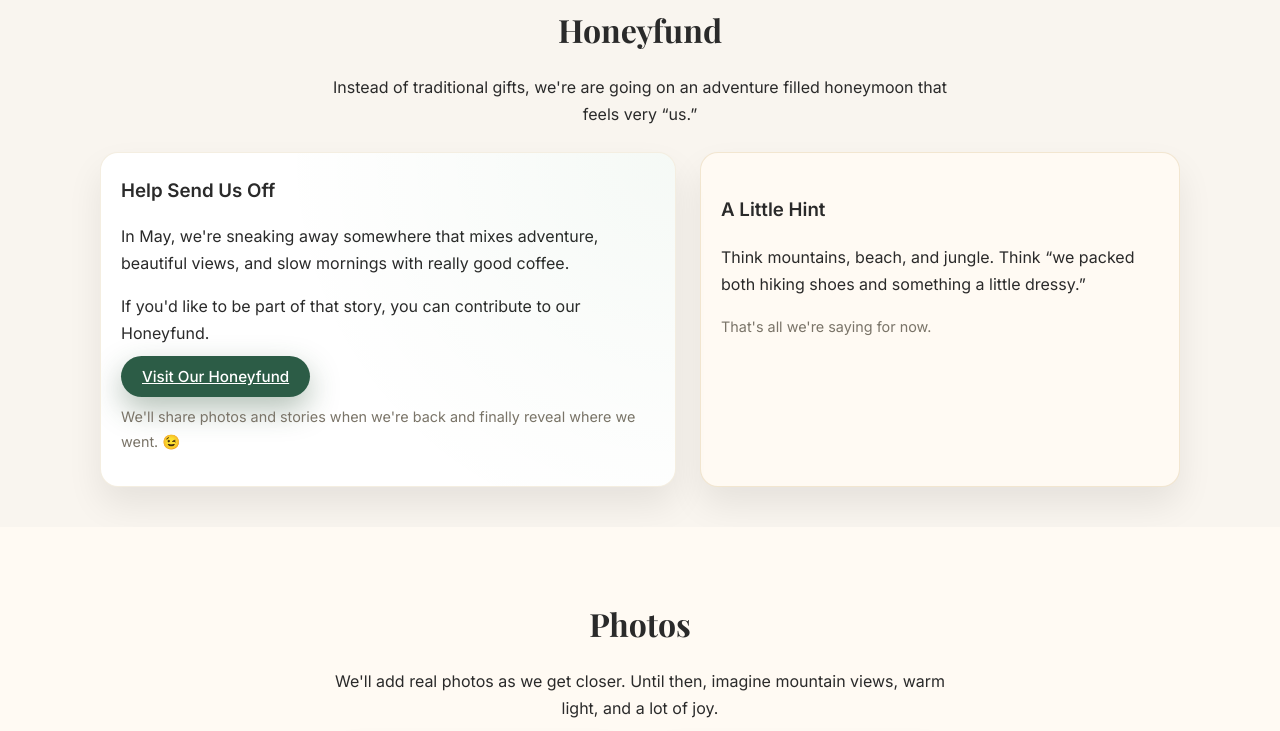
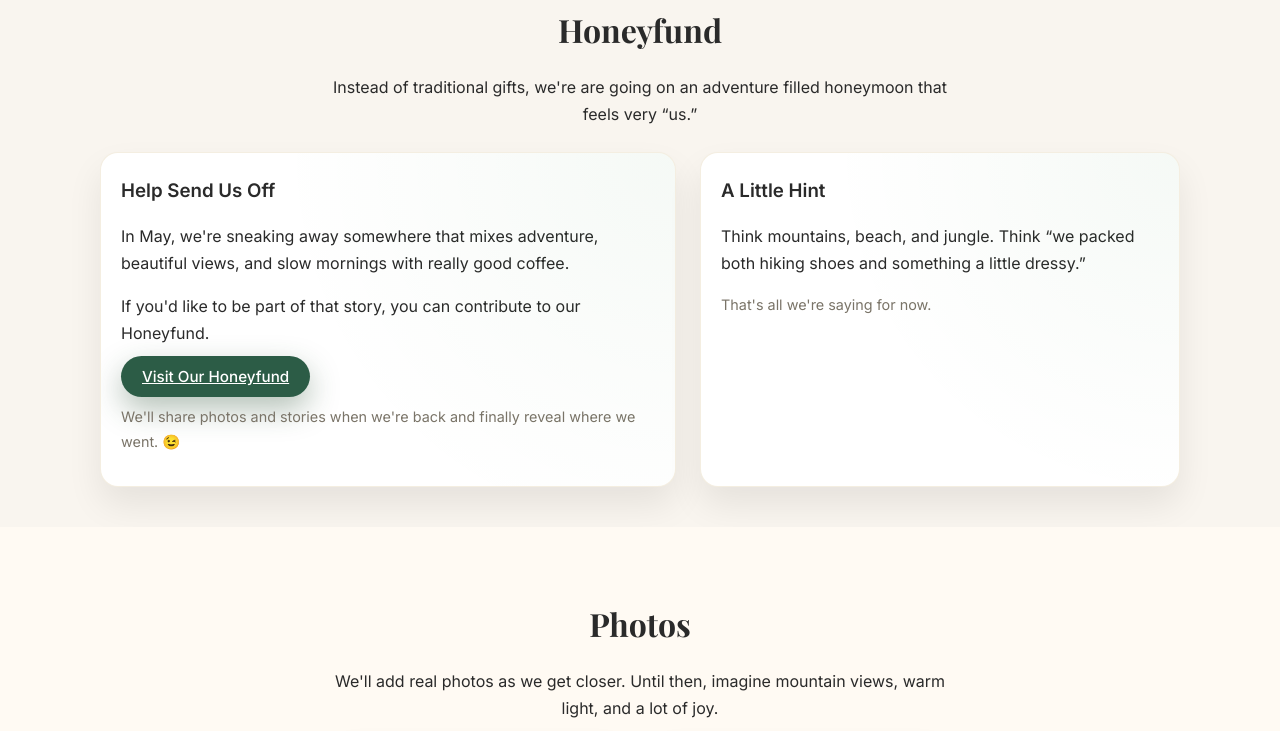
Before and after one commit to aemckenna/wedding, a plain HTML site: page index.html in a window 1280 px wide. Shown: the part 2459-3190 px from the top of the page. Drawn offline with nearby package versions, Linux system fonts and the light colour scheme.

Commit message:
change card style

```diff
--- a/index.html
+++ b/index.html
@@ -399,7 +399,7 @@
             </p>
           </article>
 
-          <aside class="info-card">
+          <aside class="card">
             <h3>A Little Hint</h3>
             <p>
               Think mountains, beach, and jungle. Think “we packed both hiking
```
